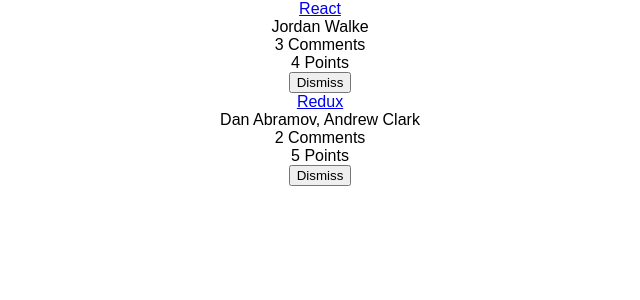
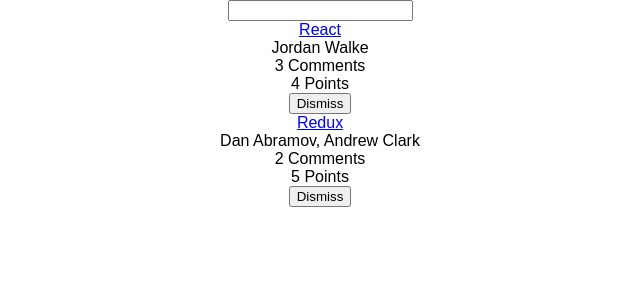
Before and after one commit to nhuntwalker/react-news, a React (Create React App) app: page / in a window 1280 px wide. Shown: the top 300 px of the page, without its empty margins (320-960 px from the left). Built offline with nearby package versions, Linux system fonts and the light colour scheme.

Commit message:
Implemented a really cool search functionality for items on the page using a higher order function and some event handlers. Still wondering about needing to bind class methods to the constructor though

```diff
--- a/src/App.js
+++ b/src/App.js
@@ -20,11 +20,17 @@ const list = [
   },
 ]
 
+const isSearched = (searchTerm) => (item) => !searchTerm || item.title.toLowerCase().includes(searchTerm.toLowerCase());
+
 class App extends Component {
   constructor(props) {
     super(props);
-    this.state = {list,};
+    this.state = {
+      list,
+      searchTerm: ''
+    };
     this.onDismiss = this.onDismiss.bind(this);
+    this.onSearchChange = this.onSearchChange.bind(this);
   }
 
   onDismiss(id) {
@@ -33,10 +39,17 @@ class App extends Component {
     this.setState({ list: updatedList });
   }
 
+  onSearchChange(event) {
+    this.setState({ searchTerm: event.target.value });
+  }
+
   render() {
     return (
       <div className="App">
-        { this.state.list.map(item =>
+        <form>
+          <input type="text" onChange={ this.onSearchChange } value={ this.state.searchTerm }/>
+        </form>
+        { this.state.list.filter(isSearched( this.state.searchTerm )).map(item =>
           <div key={ item.objectID }>
             <div><a href={ item.url }>{ item.title }</a></div>
             <div>{ item.author }</div>
```
